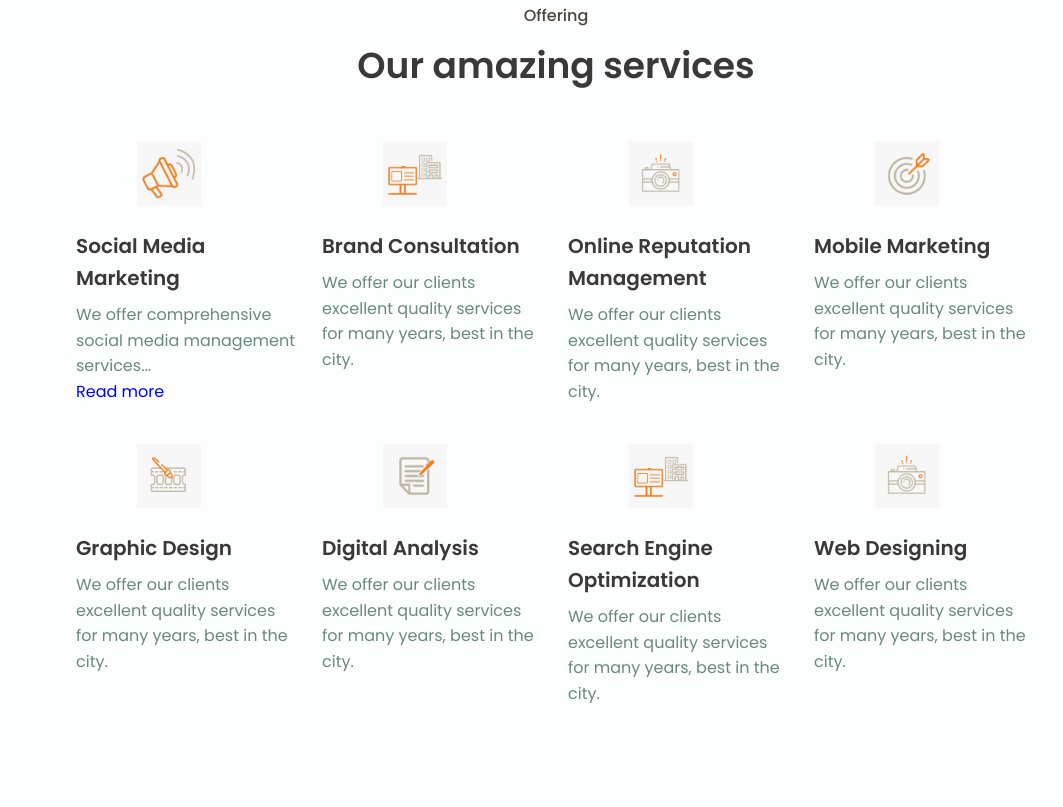
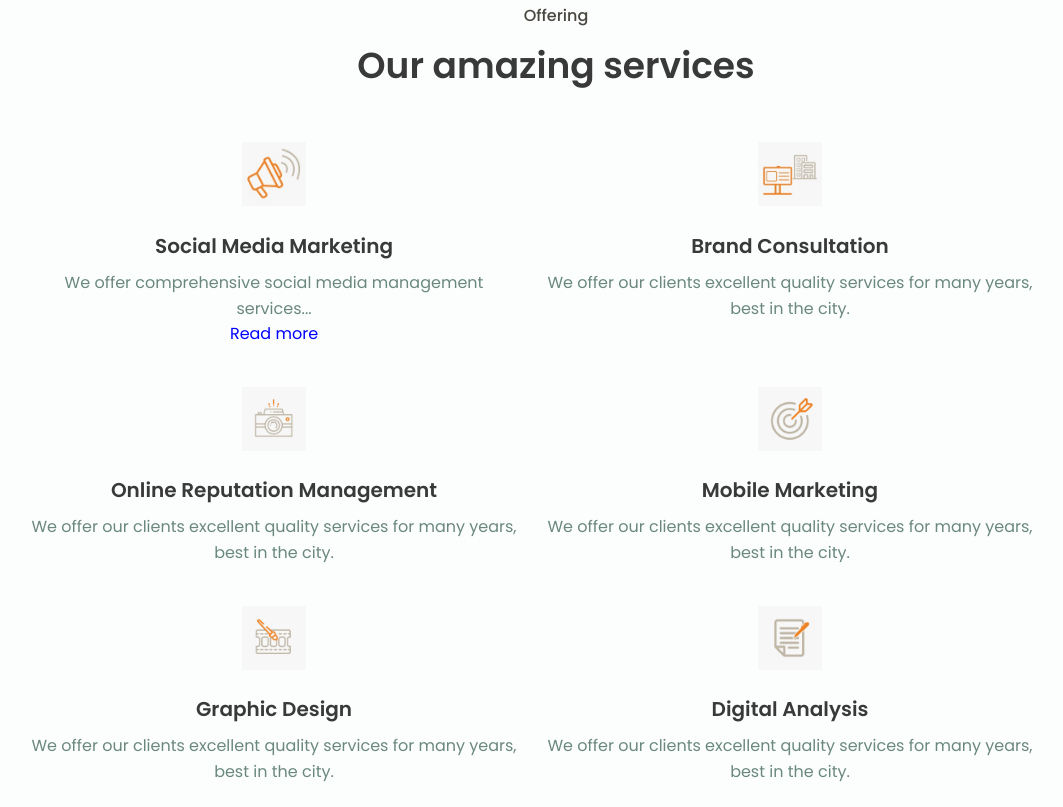
Before and after one commit to abhishekchandra2522k/company-landing-page, a plain HTML site: page index.html in a window 1280 px wide. Shown: the part 1713-2520 px from the top of the page, without its empty margins (84-1147 px from the left). Drawn offline with nearby package versions, Linux system fonts and the light colour scheme.

Commit message:
Modify styles.css

```diff
--- a/assets/css/styles.css
+++ b/assets/css/styles.css
@@ -321,9 +321,10 @@ img{
   background-color: var(--first-color-alt);
 }
 
-#myBtn:hover{
+#myBtn, #myBtn1, #myBtn2:hover{
   cursor: pointer;
 }
+
 
 /*========== ABOUT ==========*/
 .about__data{
@@ -342,17 +343,20 @@ img{
 }
 
 /*========== SERVICES ==========*/
-#more{
+#more, #more1, #more2{
   display: none;
 }
 
 .services__container{
   row-gap: 2.5rem;
-  grid-template-columns: repeat(auto-fit, minmax(220px, 1fr));
+  display: grid;
+  /* grid-template-columns: repeat(auto-fit, minmax(220px, 1fr)); */
+  grid-template-columns: repeat(2,1fr);
 }
 
 .services__content{
-  text-align: left;
+  text-align: center;
+  /* margin-left: -3rem; */
 }
 
 .services__img{
@@ -360,8 +364,10 @@ img{
   height: 64px;
   fill: var(--first-color);
   margin-bottom: var(--mb-2);
-  /* justify-content: center; */
-  margin-left: 3.8rem;
+  justify-content: center;
+  /* position: absolute; */
+  /* align-items: center; */
+  /* margin-left: 3.8rem; */
 }
 
 .services__title{
@@ -564,6 +570,7 @@ img{
   .contact__button{
     justify-self: center;
   }
+
 }
 
 @media screen and (min-width: 768px){
@@ -649,6 +656,10 @@ img{
     column-gap: 0rem;
     margin-right: 4rem;
   }
+
+  .services__container{
+    margin-left: -3rem;
+  }
 }
 
 /* For tall screens on mobiles y desktop*/
```
